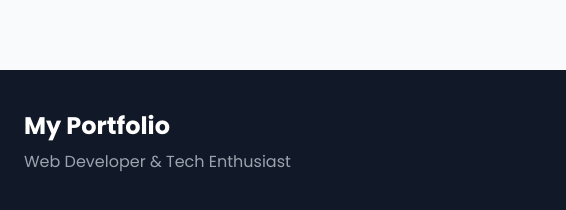
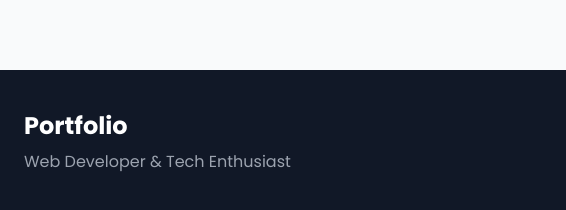
Before and after one commit to amrinder689/amrinder689.github.io, a plain HTML site: page index.html in a window 1280 px wide. Shown: the part 3310-3520 px from the top of the page, 0-566 px from the left. Drawn offline with nearby package versions, Linux system fonts and the light colour scheme.

Commit message:
Updated index.html

```diff
--- a/index.html
+++ b/index.html
@@ -420,7 +420,7 @@
         <div class="container mx-auto px-6">
             <div class="flex flex-col md:flex-row justify-between items-center">
                 <div class="mb-6 md:mb-0">
-                    <h3 class="text-2xl font-bold mb-2">My Portfolio</h3>
+                    <h3 class="text-2xl font-bold mb-2">Portfolio</h3>
                     <p class="text-gray-400">Web Developer & Tech Enthusiast</p>
                 </div>
 
```
